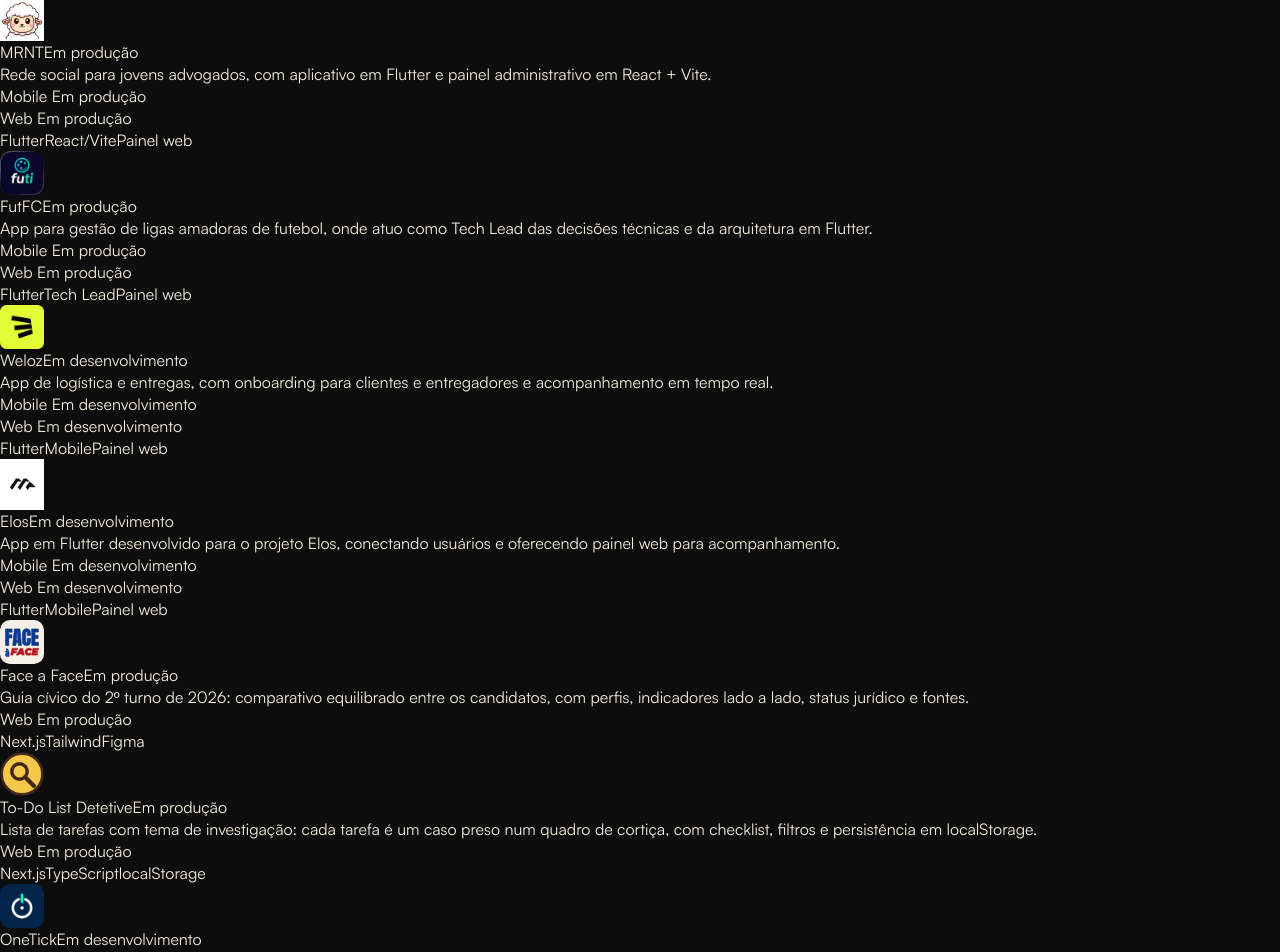
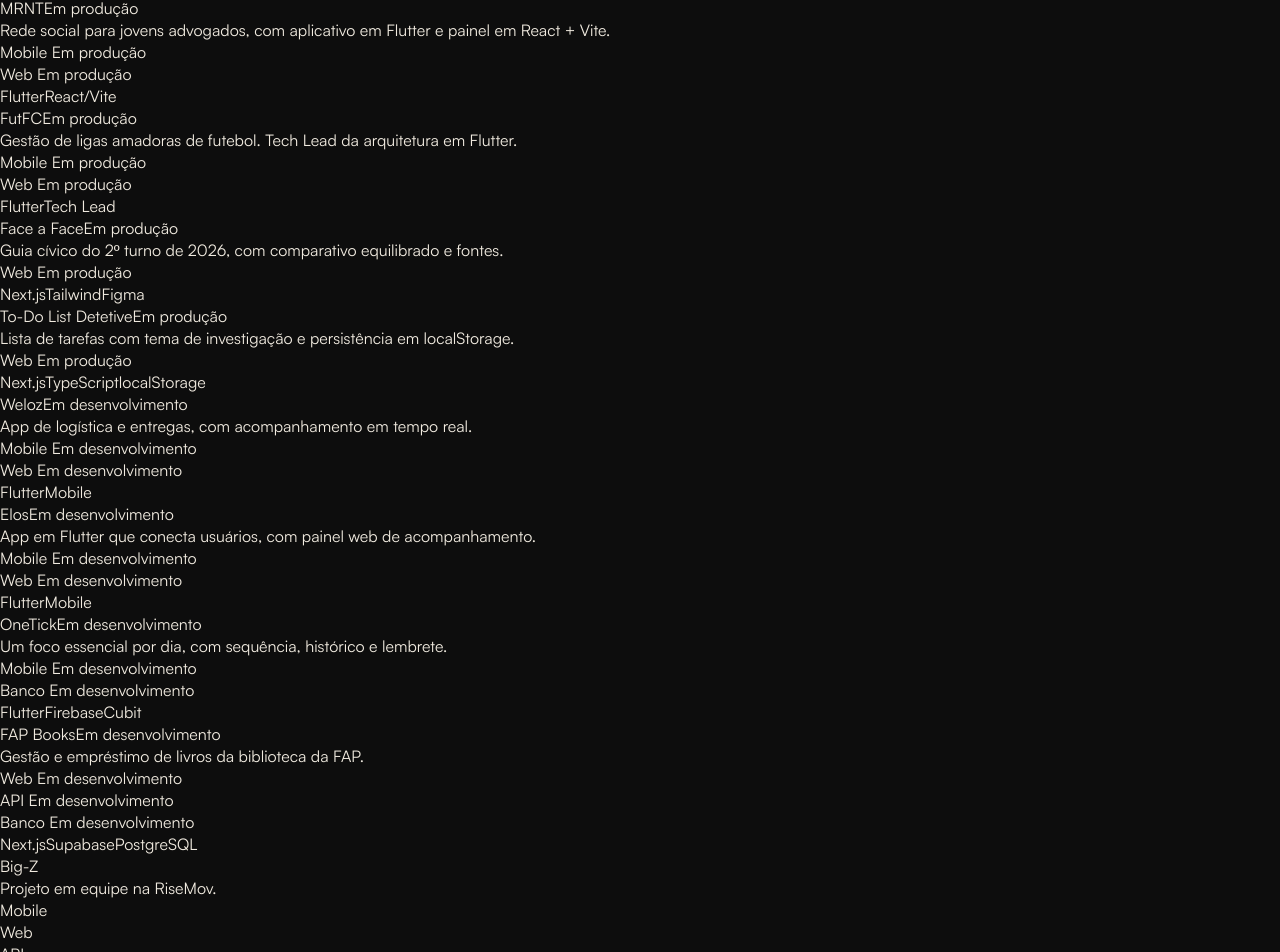
Before and after one commit to dutrathiagodev/portifolio, a Next.js app: page /projetos in a window 1280 px wide. Shown: the part 316-1268 px from the top of the page. Built offline with nearby package versions, Linux system fonts and the light colour scheme.

Commit message:
feat: atualiza conteúdo dos projetos, adiciona Big-Z (mínimo) e a equipe RiseMov

```diff
--- a/src/content/projetos.ts
+++ b/src/content/projetos.ts
@@ -3,81 +3,48 @@
 export const projectsContent: ProjectsContent = {
   heading: {
     label: "PROJETOS",
-    title: "Projetos selecionados.",
+    title: "Projetos",
     lead: "Apps em Flutter e sites em Next.js, entregues do zero até produção.",
   },
   statusLabels: {
     production: "Em produção",
     development: "Em desenvolvimento",
   },
+  privateLabel: "Repositório privado",
   projects: [
     {
       name: "MRNT",
       href: "https://apps.apple.com/br/app/mrnt-rede-social-jovem-adv7/id6733221013",
       description:
-        "Rede social para jovens advogados, com aplicativo em Flutter e painel administrativo em React + Vite.",
-      image: "/images/mrnt.png",
-      imageAlt: "MRNT",
-      tone: "mrnt",
+        "Rede social para jovens advogados, com aplicativo em Flutter e painel em React + Vite.",
       status: "production",
+      featured: true,
       layers: [
         { kind: "Mobile", status: "production" },
         { kind: "Web", status: "production" },
       ],
-      tags: ["Flutter", "React/Vite", "Painel web"],
+      tags: ["Flutter", "React/Vite"],
     },
     {
       name: "FutFC",
       href: "https://apps.apple.com/br/app/futi-fc/id6758945796",
       description:
-        "App para gestão de ligas amadoras de futebol, onde atuo como Tech Lead das decisões técnicas e da arquitetura em Flutter.",
-      image: "/images/futfc.png",
-      imageAlt: "Futi FC",
-      tone: "futfc",
+        "Gestão de ligas amadoras de futebol. Tech Lead da arquitetura em Flutter.",
       status: "production",
+      featured: true,
       layers: [
         { kind: "Mobile", status: "production" },
         { kind: "Web", status: "production" },
       ],
-      tags: ["Flutter", "Tech Lead", "Painel web"],
-    },
-    {
-      name: "Weloz",
-      description:
-        "App de logística e entregas, com onboarding para clientes e entregadores e acompanhamento em tempo real.",
-      image: "/images/weloz.png",
-      imageAlt: "Weloz",
-      tone: "weloz",
-      status: "development",
-      layers: [
-        { kind: "Mobile", status: "development" },
-        { kind: "Web", status: "development" },
-      ],
-      tags: ["Flutter", "Mobile", "Painel web"],
-    },
-    {
-      name: "Elos",
-      description:
-        "App em Flutter desenvolvido para o projeto Elos, conectando usuários e oferecendo painel web para acompanhamento.",
-      image: "/images/elos.png",
-      imageAlt: "Elos",
-      tone: "elos",
-      status: "development",
-      layers: [
-        { kind: "Mobile", status: "development" },
-        { kind: "Web", status: "development" },
-      ],
-      tags: ["Flutter", "Mobile", "Painel web"],
+      tags: ["Flutter", "Tech Lead"],
     },
     {
       name: "Face a Face",
       href: "https://dutrathiagodev.github.io/landing-page-face-a-face/",
       description:
-        "Guia cívico do 2º turno de 2026: comparativo equilibrado entre os candidatos, com perfis, indicadores lado a lado, status jurídico e fontes.",
-      image: "/images/face-a-face.svg",
-      imageAlt: "Face a Face",
-      tone: "faceaface",
+        "Guia cívico do 2º turno de 2026, com comparativo equilibrado e fontes.",
       status: "production",
+      featured: true,
       layers: [
         { kind: "Web", status: "production" },
       ],
@@ -87,10 +54,7 @@
       name: "To-Do List Detetive",
       href: "https://to-do-list-detetive.vercel.app",
       description:
-        "Lista de tarefas com tema de investigação: cada tarefa é um caso preso num quadro de cortiça, com checklist, filtros e persistência em localStorage.",
-      image: "/images/detetive.png",
-      imageAlt: "To-Do List Detetive",
-      tone: "detetive",
+        "Lista de tarefas com tema de investigação e persistência em localStorage.",
       status: "production",
       layers: [
         { kind: "Web", status: "production" },
@@ -98,13 +62,32 @@
       tags: ["Next.js", "TypeScript", "localStorage"],
     },
     {
+      name: "Weloz",
+      description:
+        "App de logística e entregas, com acompanhamento em tempo real.",
+      status: "development",
+      layers: [
+        { kind: "Mobile", status: "development" },
+        { kind: "Web", status: "development" },
+      ],
+      tags: ["Flutter", "Mobile"],
+    },
+    {
+      name: "Elos",
+      description:
+        "App em Flutter que conecta usuários, com painel web de acompanhamento.",
+      status: "development",
+      layers: [
+        { kind: "Mobile", status: "development" },
+        { kind: "Web", status: "development" },
+      ],
+      tags: ["Flutter", "Mobile"],
+    },
+    {
       name: "OneTick",
       href: "https://github.com/dutrathiagodev/onetick",
       description:
-        "App de foco diário: uma única tarefa por dia, com sequência de dias, histórico e lembrete. Flutter com Firebase Auth e Firestore.",
-      image: "/images/onetick.png",
-      imageAlt: "OneTick",
-      tone: "onetick",
+        "Um foco essencial por dia, com sequência, histórico e lembrete.",
       status: "development",
       layers: [
         { kind: "Mobile", status: "development" },
@@ -116,11 +99,9 @@
       name: "FAP Books",
       href: "https://fap-books.vercel.app",
       description:
-        "Sistema de gestão e empréstimo de livros da biblioteca da FAP: acervo, usuários, empréstimos, reservas, prazos e multas.",
-      image: "/images/fap-books.png",
-      imageAlt: "FAP Books",
-      tone: "fapbooks",
+        "Gestão e empréstimo de livros da biblioteca da FAP.",
       status: "development",
+      featured: true,
       layers: [
         { kind: "Web", status: "development" },
         { kind: "API", status: "development" },
@@ -128,5 +109,26 @@
       ],
       tags: ["Next.js", "Supabase", "PostgreSQL"],
     },
+    {
+      name: "Big-Z",
+      description:
+        "Projeto em equipe na RiseMov.",
+      private: true,
+      layers: [
+        { kind: "Mobile" },
+        { kind: "Web" },
+        { kind: "API" },
+        { kind: "Banco" },
+      ],
+      tags: [],
+    },
   ],
+  team: {
+    label: "EQUIPE",
+    name: "RiseMov",
+    description:
+      "Tecnologia e produtos digitais. Aplicativos, sistemas web e APIs sob medida, com Flutter, Next.js, NestJS e Supabase.",
+    href: "https://github.com/RiseMov",
+    linkLabel: "github.com/RiseMov →",
+  },
 };
```
